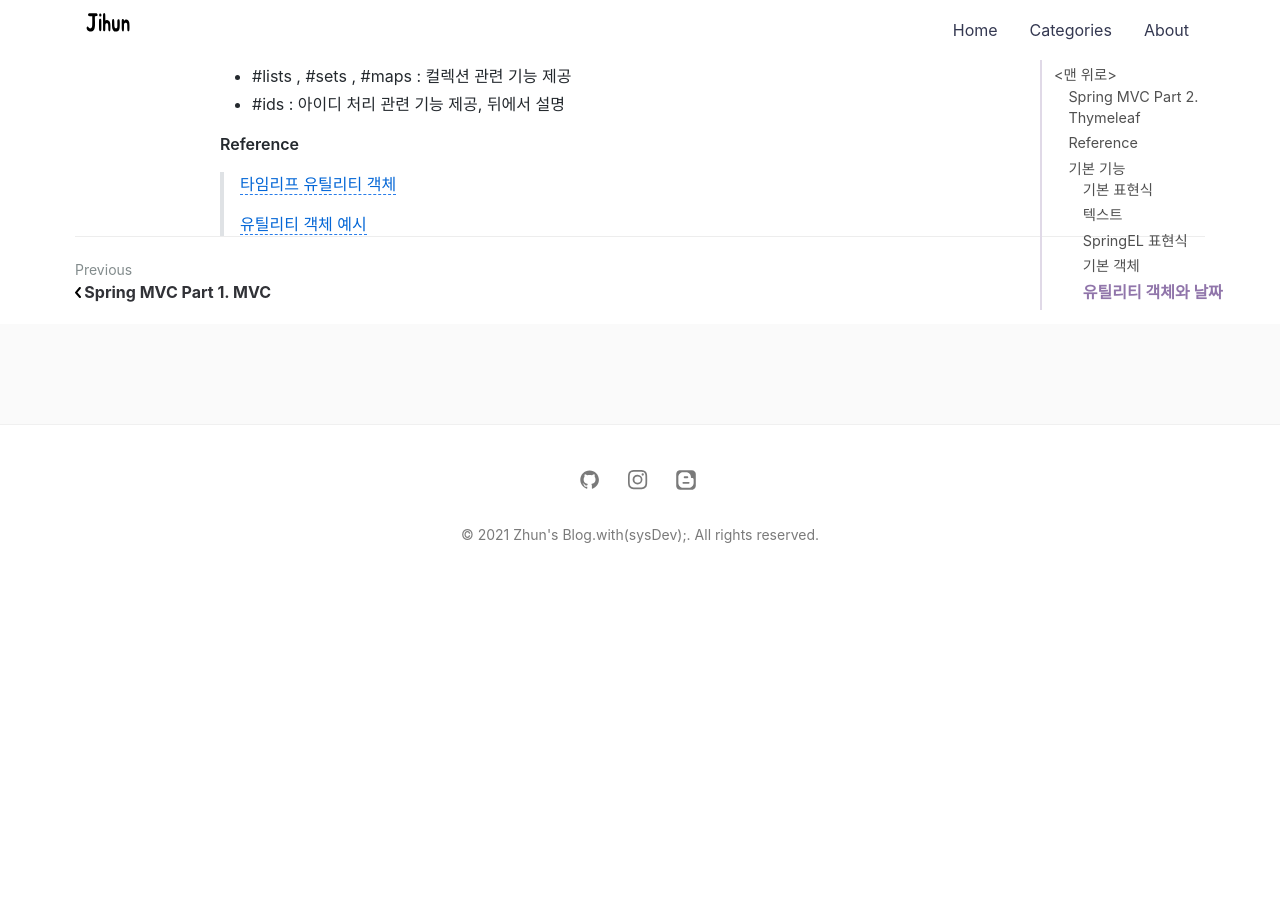
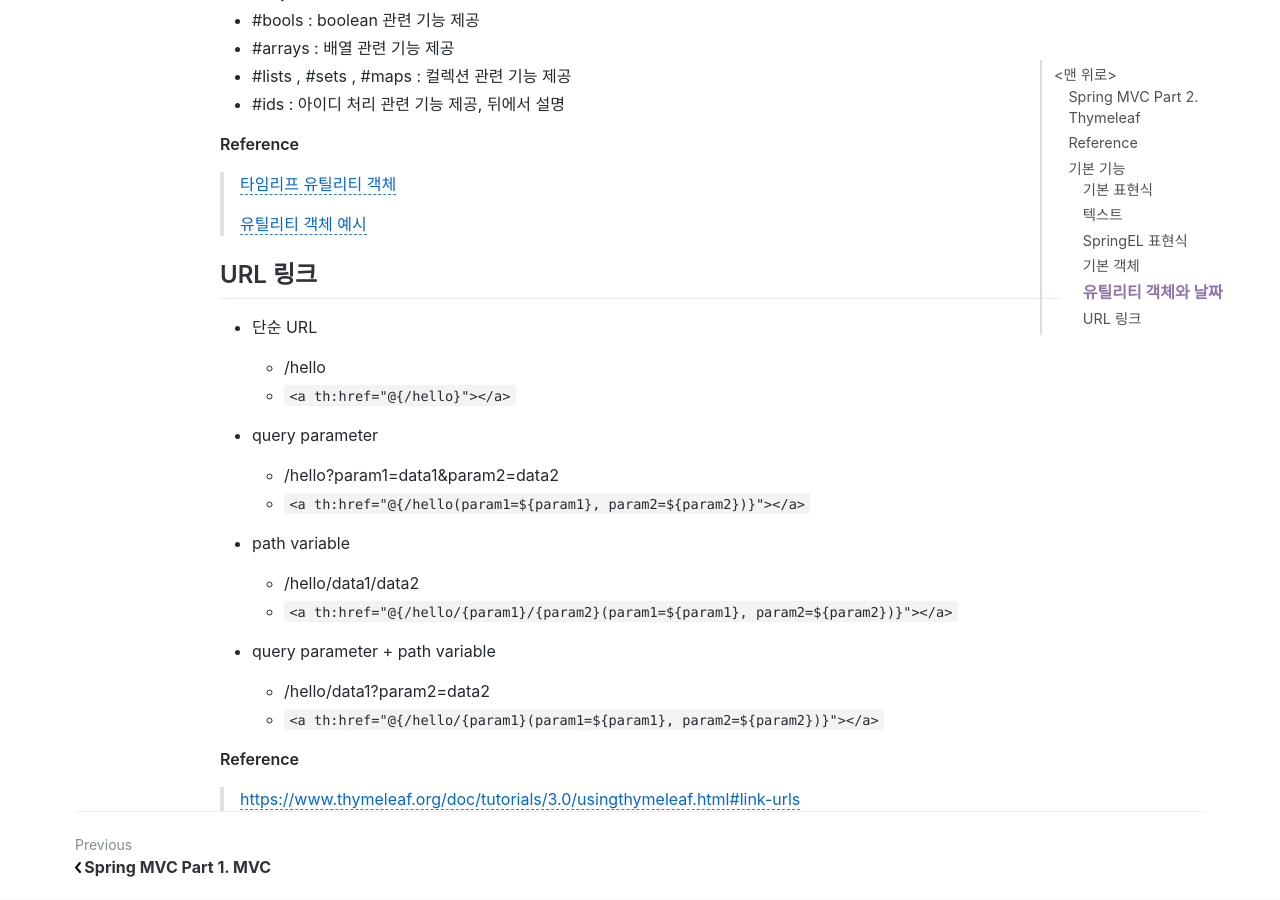
Before and after one commit to jihunparkme/jihunparkme.github.io, a Jekyll site: the page built from _posts/2021-10-11-Spring-MVC-Part2-Thymeleaf.md, in a window 1280 px wide and 900 px high, scrolled down 4733 px. Built offline with Jekyll 4.4.1, drawn with Linux system fonts in a browser that asks for light colours; comment, search, counter and statistics services are not loaded; before the commit the page ends 5323 px from its top, so only the background shows below that.

Commit message:
[타임리프 - 기본 기능] URL 링크

```diff
--- a/_posts/2021-10-11-Spring-MVC-Part2-Thymeleaf.md
+++ b/_posts/2021-10-11-Spring-MVC-Part2-Thymeleaf.md
@@ -208,3 +208,29 @@ featured-img: spring_mvc_2
 > [타임리프 유틸리티 객체](https://www.thymeleaf.org/doc/tutorials/3.0/usingthymeleaf.html#expression-utilityobjects)
 >
 > [유틸리티 객체 예시](https://www.thymeleaf.org/doc/tutorials/3.0/usingthymeleaf.html#appendix-b-expressionutility-objects)
+
+## URL 링크
+
+- 단순 URL
+
+  - /hello
+  - `<a th:href="@{/hello}"></a>`
+
+- query parameter
+
+  - /hello?param1=data1&param2=data2
+  - `<a th:href="@{/hello(param1=${param1}, param2=${param2})}"></a>`
+
+- path variable
+
+  - /hello/data1/data2
+  - `<a th:href="@{/hello/{param1}/{param2}(param1=${param1}, param2=${param2})}"></a>`
+
+- query parameter + path variable
+
+  - /hello/data1?param2=data2
+  - `<a th:href="@{/hello/{param1}(param1=${param1}, param2=${param2})}"></a>`
+
+**Reference**
+
+> <https://www.thymeleaf.org/doc/tutorials/3.0/usingthymeleaf.html#link-urls>
```
